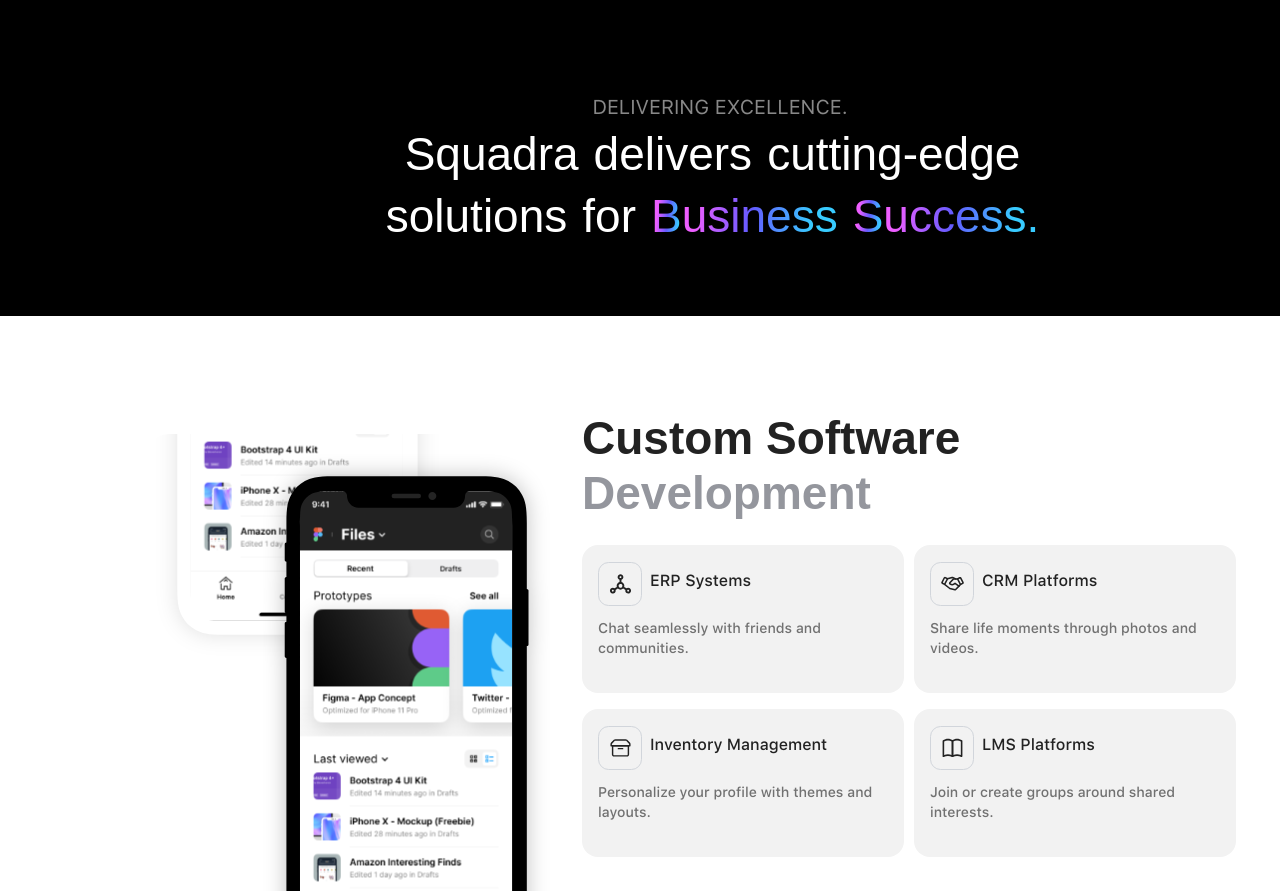
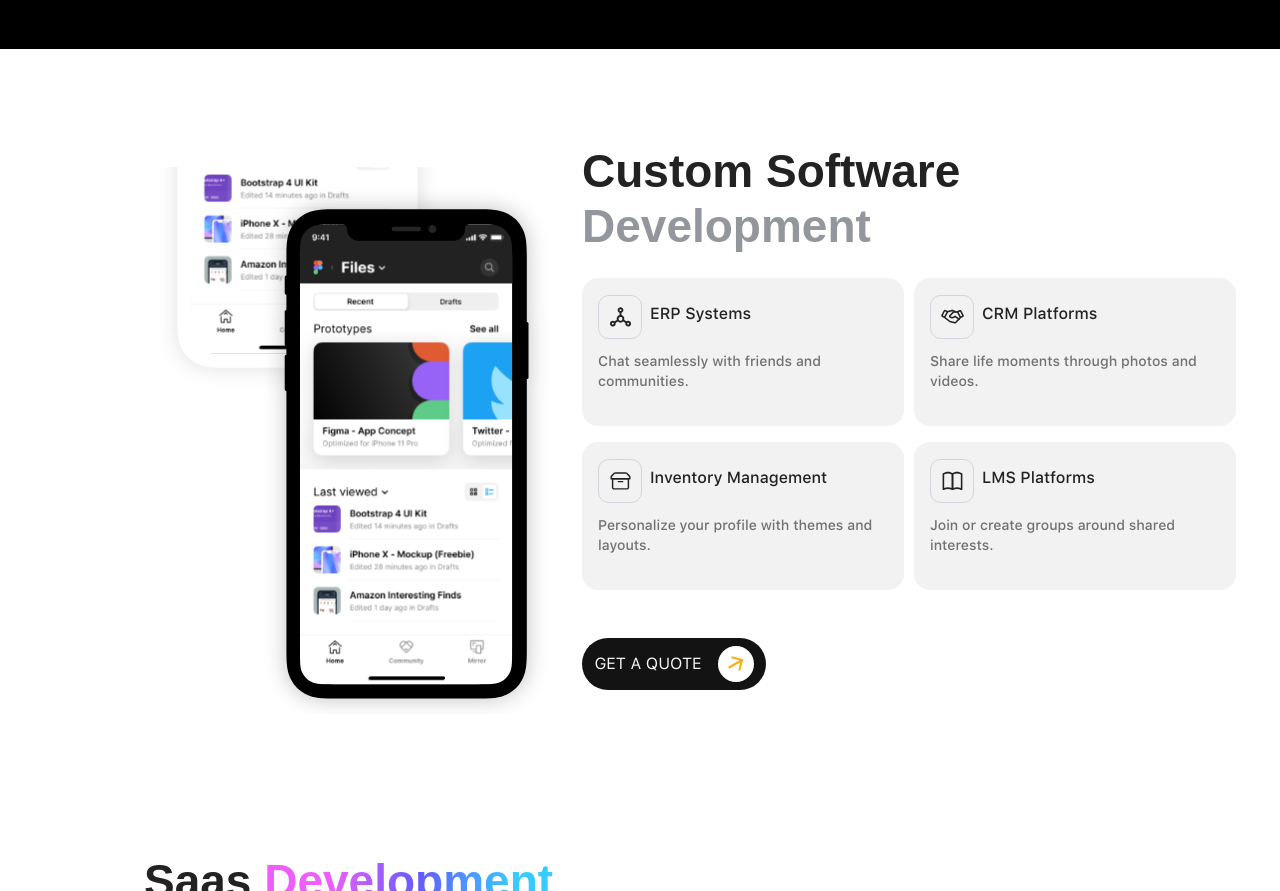
Before and after one commit to Praveen-SQM/Squadra_site-Frontend-dev, a Next.js app: page /it-services in a window 1280 px wide. Shown: the part 2753-3644 px from the top of the page. Built offline with nearby package versions, Linux system fonts and the light colour scheme.

Commit message:
Merge branch 'tab/ui' of https://github.com/Praveen-SQM/Squadra_site-Frontend-dev

```diff
--- a/src/app/_components/ITServices/DesktopUi.tsx
+++ b/src/app/_components/ITServices/DesktopUi.tsx
@@ -16,7 +16,6 @@
 import webandMobileMain from '@/utilities/images/webandMobileMain.svg'
 import HealthCareMain from '@/utilities/images/healthCareMAin.svg'
 import finTechMain from '@/utilities/images/fintechMain.svg';
-import { TextGenerateEffect } from '@/components/ui/text-generate-effect'
 
 function DesktopUi() {
   const imageRef = useRef<HTMLImageElement | null>(null);
@@ -243,7 +242,7 @@
         </div>
 
       </div>
-      <div className='w-[727px] h-[153px] mt-[42px] mb-[72px] flex flex-col items-center justify-center'>
+      {/* <div className='w-[727px] h-[153px] mt-[42px] mb-[72px] flex flex-col items-center justify-center'>
 
         <p
           className="text-left text-[20px] font-normal leading-[24px] text-[#888888] uppercase"
@@ -258,7 +257,7 @@
 
 
         </div>
-      </div>
+      </div> */}
 
       {/* Custom Software Devlopment */}
       <section className='bg-white w-full flex items-center'>
--- a/src/app/layout.tsx
+++ b/src/app/layout.tsx
@@ -20,7 +20,7 @@
 }>) {
   return (
 
-    <html lang="en">
+    <html lang="en" suppressHydrationWarning >
 
       <body
         className={`antialiased`}>
```
